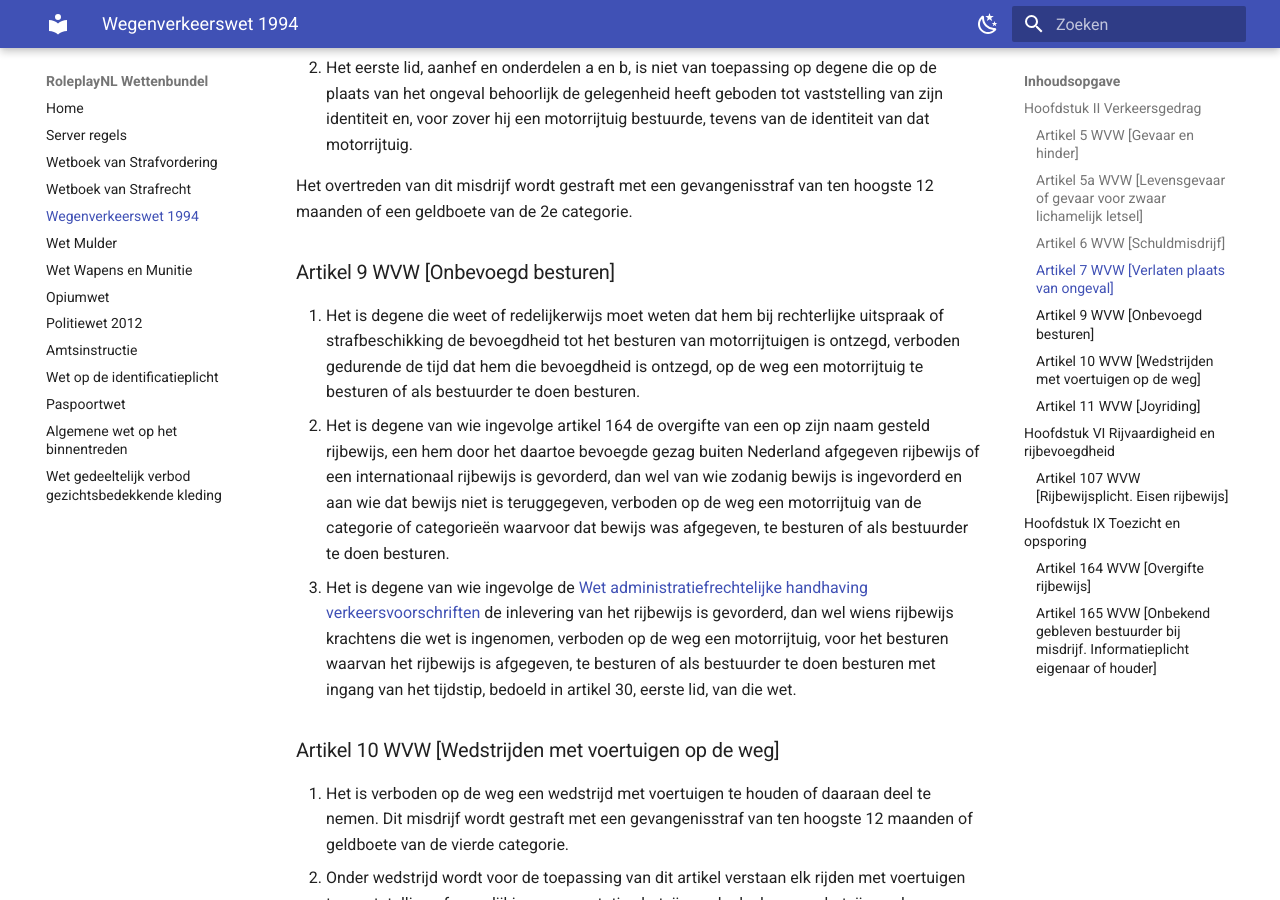
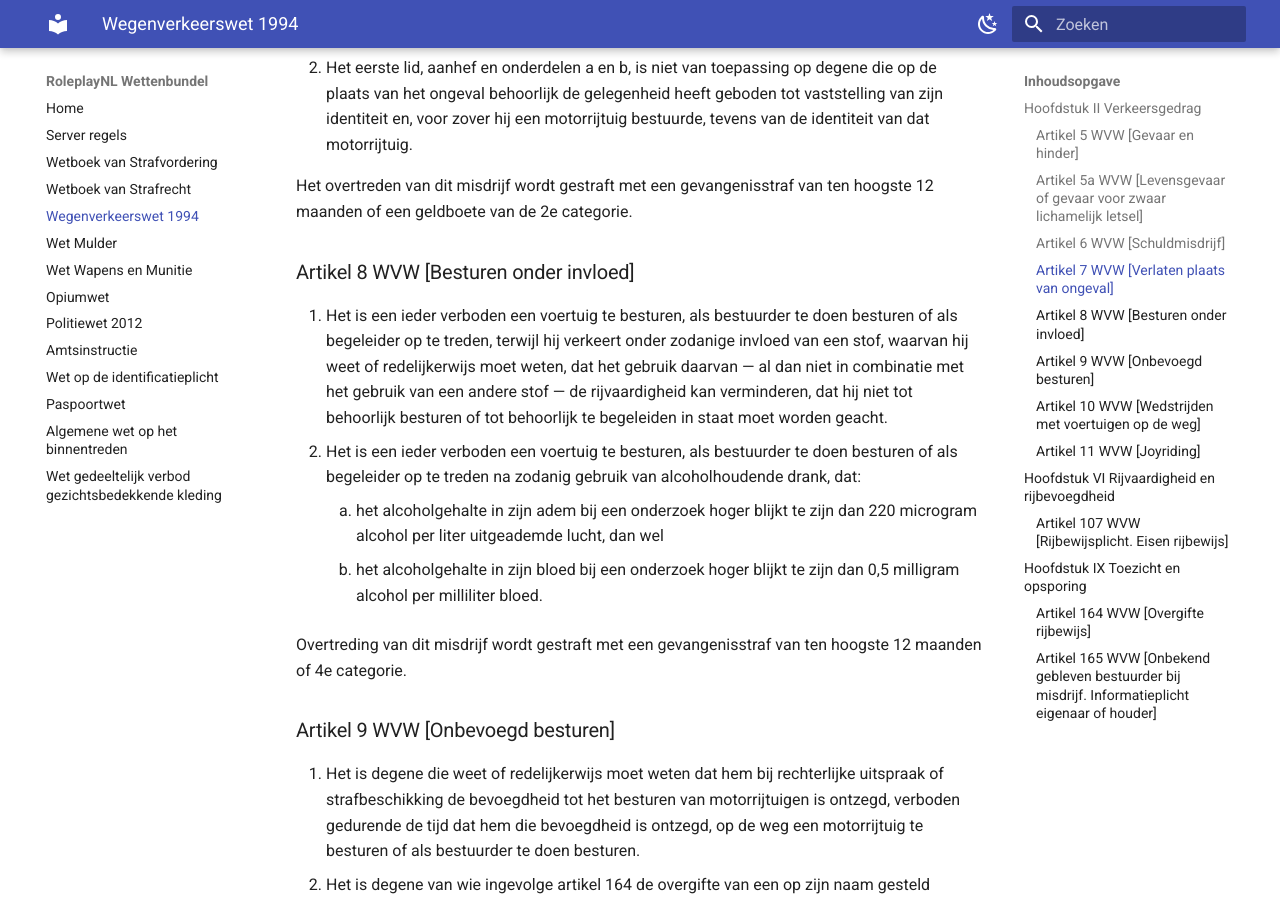
Before and after one commit to EnriqueFernandez20/FutureRP-Wettenbundel, an MkDocs documentation site: the page built from docs/wegenverkeerswet-1994.md, in a window 1280 px wide and 900 px high, scrolled down 1908 px. Built offline with MkDocs 1.6.1 and Material for MkDocs 9.7.7, drawn with Linux system fonts in a browser that asks for light colours.

Commit message:
Update wegenverkeerswet-1994.md

```diff
--- a/docs/wegenverkeerswet-1994.md
+++ b/docs/wegenverkeerswet-1994.md
@@ -36,10 +36,17 @@ Het is een ieder die aan het verkeer deelneemt verboden zich zodanig te gedragen
     1. bij dat ongeval, naar hij weet of redelijkerwijs moet vermoeden, een ander is gedood dan wel letsel aan een ander is toegebracht;
     2. bij dat ongeval, naar hij weet of redelijkerwijs moet vermoeden, schade aan een ander is toegebracht;
     3. daardoor, naar hij weet of redelijkerwijs moet vermoeden, een ander aan wie bij dat ongeval letsel is toegebracht, in hulpeloze toestand wordt achtergelaten.
-2.
-Het eerste lid, aanhef en onderdelen a en b, is niet van toepassing op degene die op de plaats van het ongeval behoorlijk de gelegenheid heeft geboden tot vaststelling van zijn identiteit en, voor zover hij een motorrijtuig bestuurde, tevens van de identiteit van dat motorrijtuig.
+2. Het eerste lid, aanhef en onderdelen a en b, is niet van toepassing op degene die op de plaats van het ongeval behoorlijk de gelegenheid heeft geboden tot vaststelling van zijn identiteit en, voor zover hij een motorrijtuig bestuurde, tevens van de identiteit van dat motorrijtuig.
 
 Het overtreden van dit misdrijf wordt gestraft met een gevangenisstraf van ten hoogste 12 maanden of een geldboete van de 2e categorie.
+
+### Artikel 8 WVW [Besturen onder invloed]
+1. Het is een ieder verboden een voertuig te besturen, als bestuurder te doen besturen of als begeleider op te treden, terwijl hij verkeert onder zodanige invloed van een stof, waarvan hij weet of redelijkerwijs moet weten, dat het gebruik daarvan — al dan niet in combinatie met het gebruik van een andere stof — de rijvaardigheid kan verminderen, dat hij niet tot behoorlijk besturen of tot behoorlijk te begeleiden in staat moet worden geacht.
+2. Het is een ieder verboden een voertuig te besturen, als bestuurder te doen besturen of als begeleider op te treden na zodanig gebruik van alcoholhoudende drank, dat:
+    1. het alcoholgehalte in zijn adem bij een onderzoek hoger blijkt te zijn dan 220 microgram alcohol per liter uitgeademde lucht, dan wel
+    2. het alcoholgehalte in zijn bloed bij een onderzoek hoger blijkt te zijn dan 0,5 milligram alcohol per milliliter bloed.
+
+Overtreding van dit misdrijf wordt gestraft met een gevangenisstraf van ten hoogste 12 maanden of 4e categorie.
 
 ### Artikel 9 WVW [Onbevoegd besturen]
 1. Het is degene die weet of redelijkerwijs moet weten dat hem bij rechterlijke uitspraak of strafbeschikking de bevoegdheid tot het besturen van motorrijtuigen is ontzegd, verboden gedurende de tijd dat hem die bevoegdheid is ontzegd, op de weg een motorrijtuig te besturen of als bestuurder te doen besturen.
```
